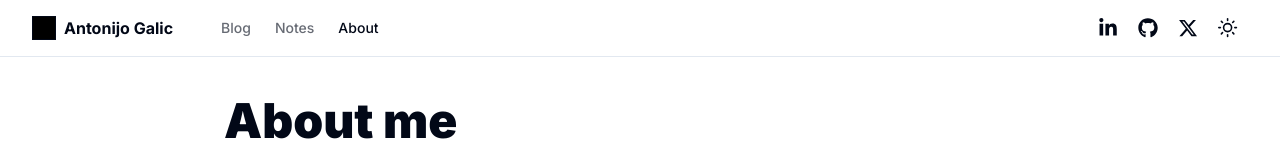
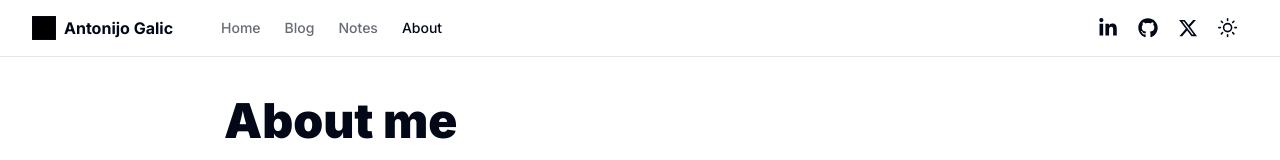
Before and after one commit to Galiant/NextJSBlogPortfolio, a Next.js app: page /about in a window 1280 px wide. Shown: the top 160 px of the page. Built offline with nearby package versions, Linux system fonts and the light colour scheme; no server answers.

Commit message:
Adding Home menu item and adjusting mobile nav

```diff
--- a/components/mainNav.tsx
+++ b/components/mainNav.tsx
@@ -13,6 +13,15 @@
       <Link href='/' className='mr-6 flex items-center space-x-2'>
         <Icons.logo className='h-6 w-6' />
         <span className='font-bold'>{siteConfig.name}</span>
+      </Link>
+      <Link
+        href='/'
+        className={cn(
+          'text-sm font-medium transition-colors hover:text-primary hidden sm:inline-block',
+          pathname === '/' ? 'text-foreground' : 'text-foreground/60'
+        )}
+      >
+        Home
       </Link>
       <Link
         href='/blog'
--- a/components/mobileNav.tsx
+++ b/components/mobileNav.tsx
@@ -7,6 +7,7 @@
 import { FiMenu } from 'react-icons/fi';
 import { Icons } from './icons';
 import { Button } from './ui/button';
+import { Separator } from './ui/separator';
 import { Sheet, SheetContent, SheetTrigger } from './ui/sheet';
 
 interface MobileLinkProps extends LinkProps {
@@ -35,7 +36,11 @@
           <Icons.logo className='mr-2 h-4 w-4' />
           <span className='font-bold'>{siteConfig.name}</span>
         </MobileLink>
+        <Separator className='mt-4' />
         <div className='flex flex-col gap-3 mt-3'>
+          <MobileLink onOpenChange={setOpen} href='/'>
+            Home
+          </MobileLink>
           <MobileLink onOpenChange={setOpen} href='/blog'>
             Blog
           </MobileLink>
@@ -45,6 +50,14 @@
           <MobileLink onOpenChange={setOpen} href='/about'>
             About
           </MobileLink>
+          <Separator />
+          <Link
+            target='_blank'
+            rel='noreferrer'
+            href={siteConfig.links.linkedin}
+          >
+            LinkedIn
+          </Link>
           <Link target='_blank' rel='noreferrer' href={siteConfig.links.github}>
             Github
           </Link>
--- /dev/null
+++ b/components/ui/separator.tsx
@@ -0,0 +1,31 @@
+"use client"
+
+import * as React from "react"
+import * as SeparatorPrimitive from "@radix-ui/react-separator"
+
+import { cn } from "@/lib/utils"
+
+const Separator = React.forwardRef<
+  React.ElementRef<typeof SeparatorPrimitive.Root>,
+  React.ComponentPropsWithoutRef<typeof SeparatorPrimitive.Root>
+>(
+  (
+    { className, orientation = "horizontal", decorative = true, ...props },
+    ref
+  ) => (
+    <SeparatorPrimitive.Root
+      ref={ref}
+      decorative={decorative}
+      orientation={orientation}
+      className={cn(
+        "shrink-0 bg-border",
+        orientation === "horizontal" ? "h-[1px] w-full" : "h-full w-[1px]",
+        className
+      )}
+      {...props}
+    />
+  )
+)
+Separator.displayName = SeparatorPrimitive.Root.displayName
+
+export { Separator }
--- a/package.json
+++ b/package.json
@@ -12,6 +12,7 @@
     "@radix-ui/react-avatar": "^1.0.4",
     "@radix-ui/react-dialog": "^1.0.5",
     "@radix-ui/react-dropdown-menu": "^2.0.6",
+    "@radix-ui/react-separator": "^1.1.0",
     "@radix-ui/react-slot": "^1.0.2",
     "class-variance-authority": "^0.7.0",
     "clsx": "^2.1.1",
```
Also changed, not shown: 1 other file (tests, documents, lock files or other folders).
